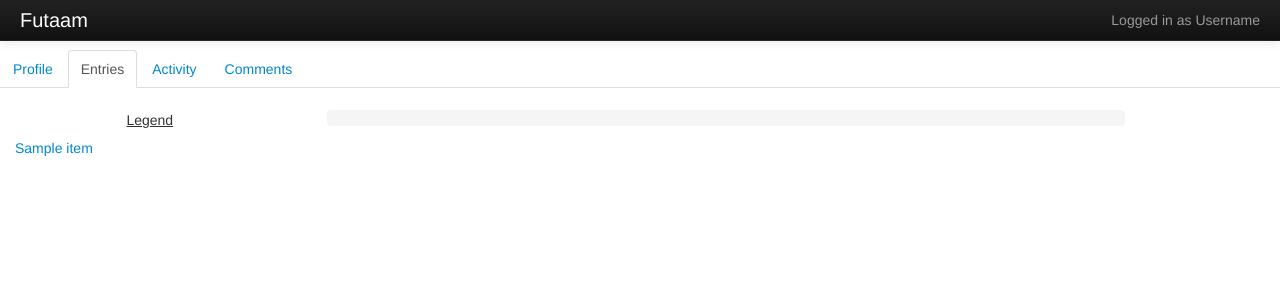
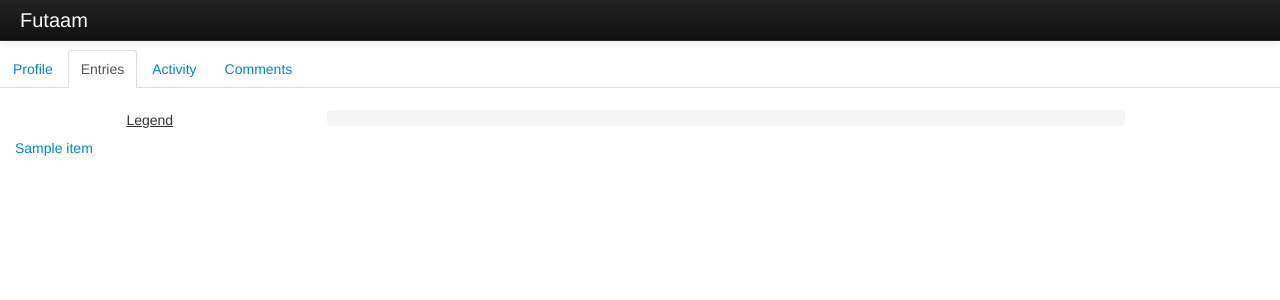
Before and after one commit to HarHar/FutaHub, a Flask app: template templates/profile.html in a window 1280 px wide. Shown: the top 300 px of the page. Run offline with Flask 2, Linux system fonts and the light colour scheme; the template is opened without the code that fills it: most values are stand-ins (such as "Sample title", 1, 10 or a date in 2020); parts of the project's set-up code (start-up, migrations or seed data) failed here and were passed over; some libraries are stand-ins or nearby versions.

Commit message:
Only show "logged in as etc" in public mode

```diff
--- a/main.py
+++ b/main.py
@@ -120,7 +120,7 @@ if mode == 'private':
 	@app.route('/')
 	def page_index():
 		reload()
-		return render_template('profile.html', db=db)
+		return render_template('profile.html', db=db, mode=mode)
 else:
 	@app.route('/')
 	def page_index():
--- a/templates/profile.html
+++ b/templates/profile.html
@@ -22,9 +22,9 @@
         <div class="container-fluid">
           <a class="brand" href="#">Futaam</a>
           <div class="nav-collapse collapse">
-            <p class="navbar-text pull-right">
+            {% if mode == 'public' %}<p class="navbar-text pull-right">
               Logged in as <a href="#" class="navbar-link">Username</a>
-            </p>
+            </p> {% endif %}
             <!--<ul class="nav">
               <li class="active"><a href="#">Home</a></li>
               <li><a href="#about">About</a></li>
```
